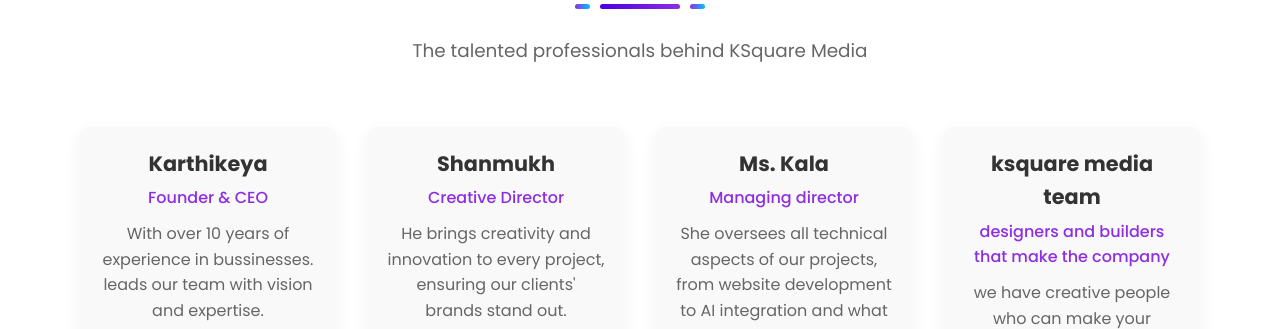
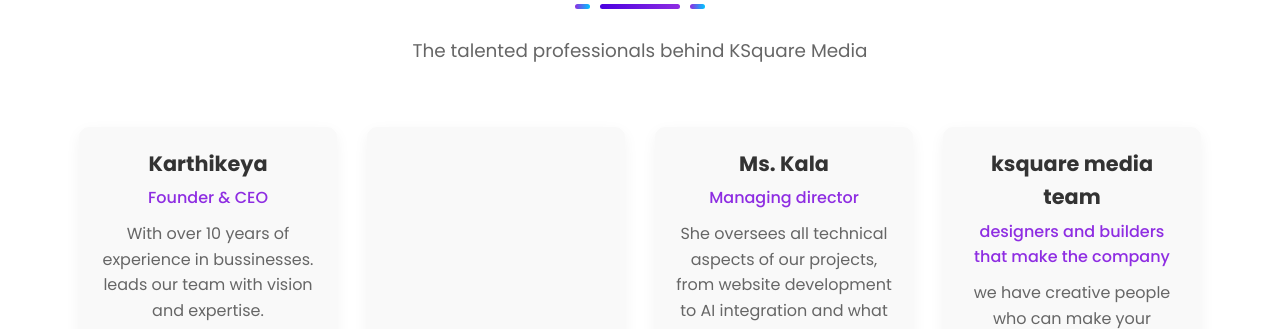
Before and after one commit to ShanmukhJava/ksquare-media, a plain HTML site: page about.html in a window 1280 px wide. Shown: the part 2170-2499 px from the top of the page. Drawn offline with nearby package versions, Linux system fonts and the light colour scheme.

Commit message:
few changes

```diff
--- a/about.html
+++ b/about.html
@@ -254,7 +254,7 @@
                 alt="Team Member"
               /> -->
             </div>
-            <div class="member-info">
+            <!-- <div class="member-info">
               <h3>Shanmukh</h3>
               <p class="position">Creative Director</p>
               <p class="bio">
@@ -265,7 +265,7 @@
                 <a href="#"><i class="fab fa-linkedin-in"></i></a>
                 <a href="#"><i class="fab fa-twitter"></i></a>
               </div>
-            </div>
+            </div> -->
           </div>
           <div class="team-member" data-aos="fade-up" data-aos-delay="300">
             <div class="member-image"></div>
```
